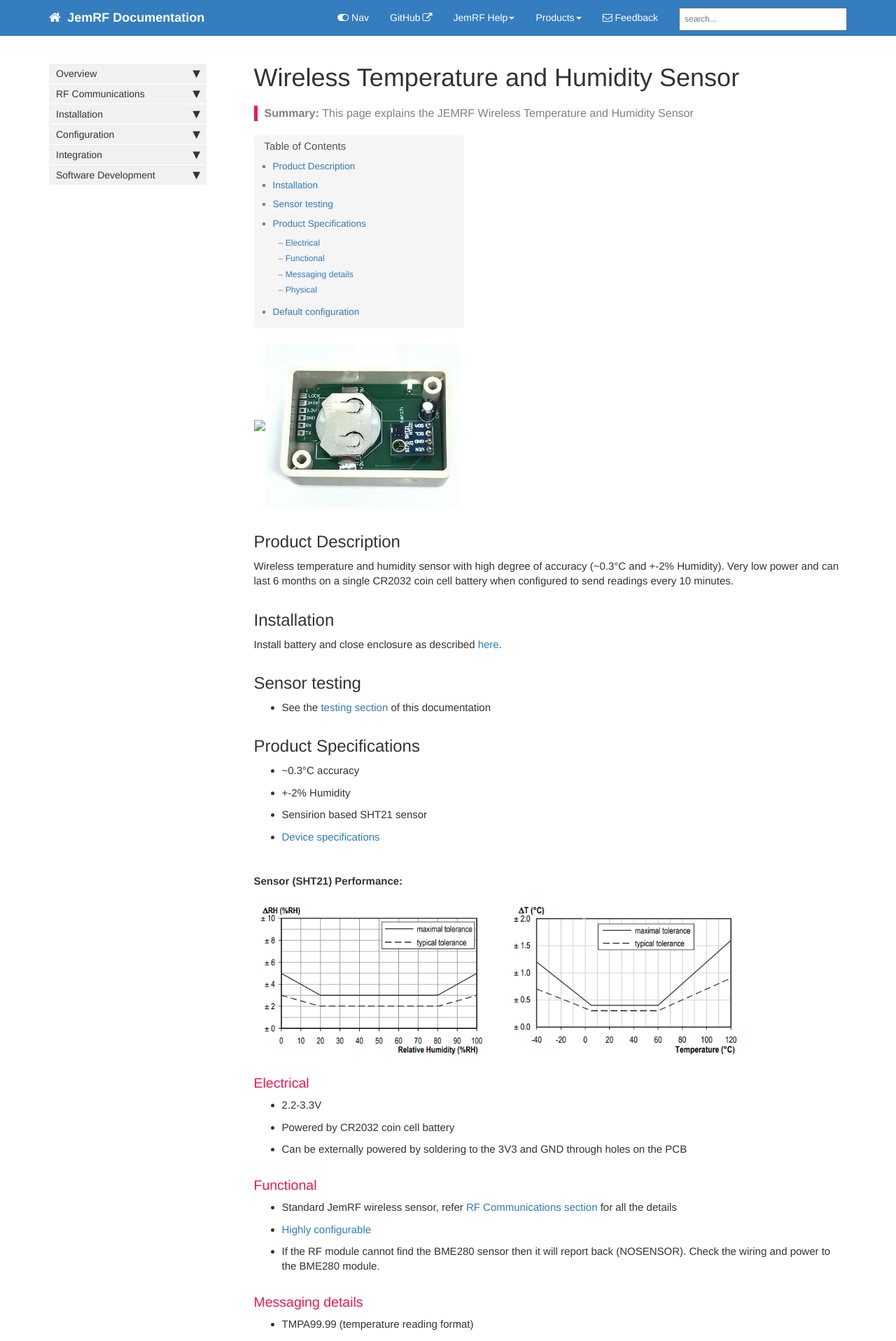
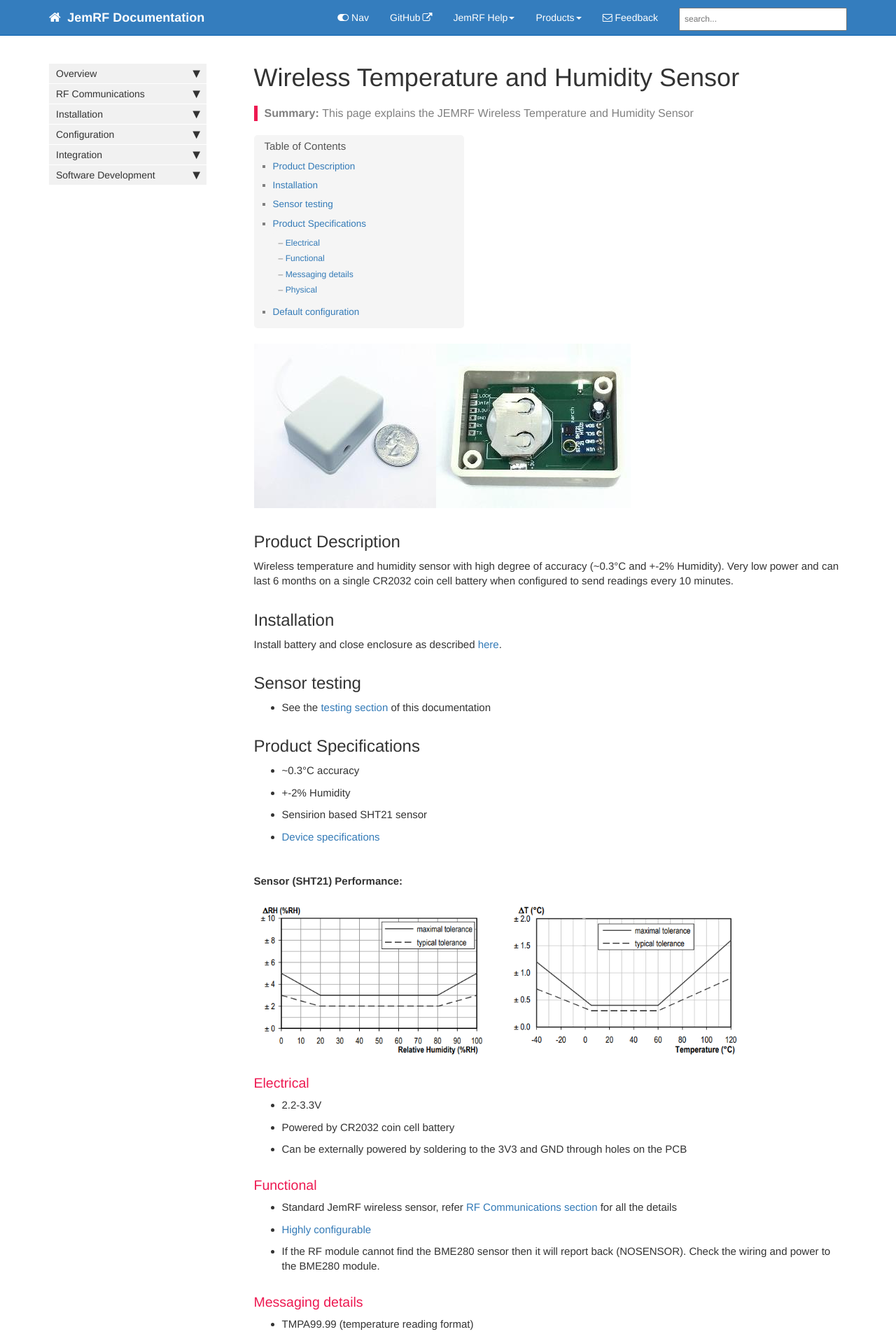
Before and after one commit to JemRF/RF-Documentation, a Jekyll site: the page built from pages/mydoc/wireless_temperature_and_humidity_sensor.md, in a window 1280 px wide. Shown: the top 1916 px of the page at 70% size. Built offline with Jekyll 4.4.1, drawn with Linux system fonts in a browser that asks for light colours; comment, search, counter and statistics services are not loaded.

Commit message:
Documentation release

```diff
--- a/pages/mydoc/wireless_temperature_and_humidity_sensor.md
+++ b/pages/mydoc/wireless_temperature_and_humidity_sensor.md
@@ -9,7 +9,7 @@ permalink: wireless_temperature_and_humidity_sensor.html
 folder: mydoc
 ---
 
-<img src="../../temperature and humidity sensor 1 small.jpg" width="425"/><img src="../../images/temperature and humidity sensor 2 small.jpg" width="425"/>
+<img src="../../images/temperature and humidity sensor 1 small.jpg" width="425"/><img src="../../images/temperature and humidity sensor 2 small.jpg" width="425"/>
 
 ## Product Description
 Wireless temperature and humidity sensor with high degree of accuracy (~0.3°C and +-2% Humidity). Very low power and can last 6 months on a single CR2032 coin cell battery when configured to send readings every 10 minutes.
```
